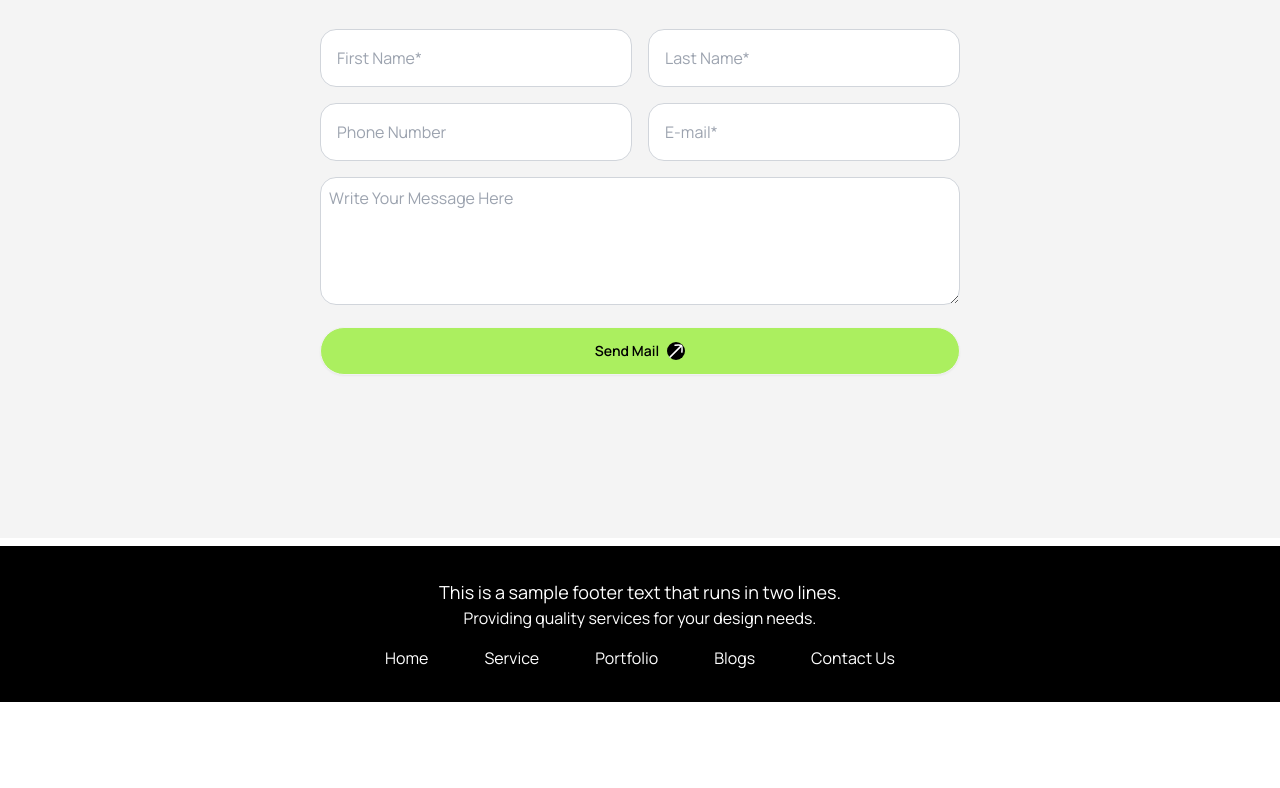
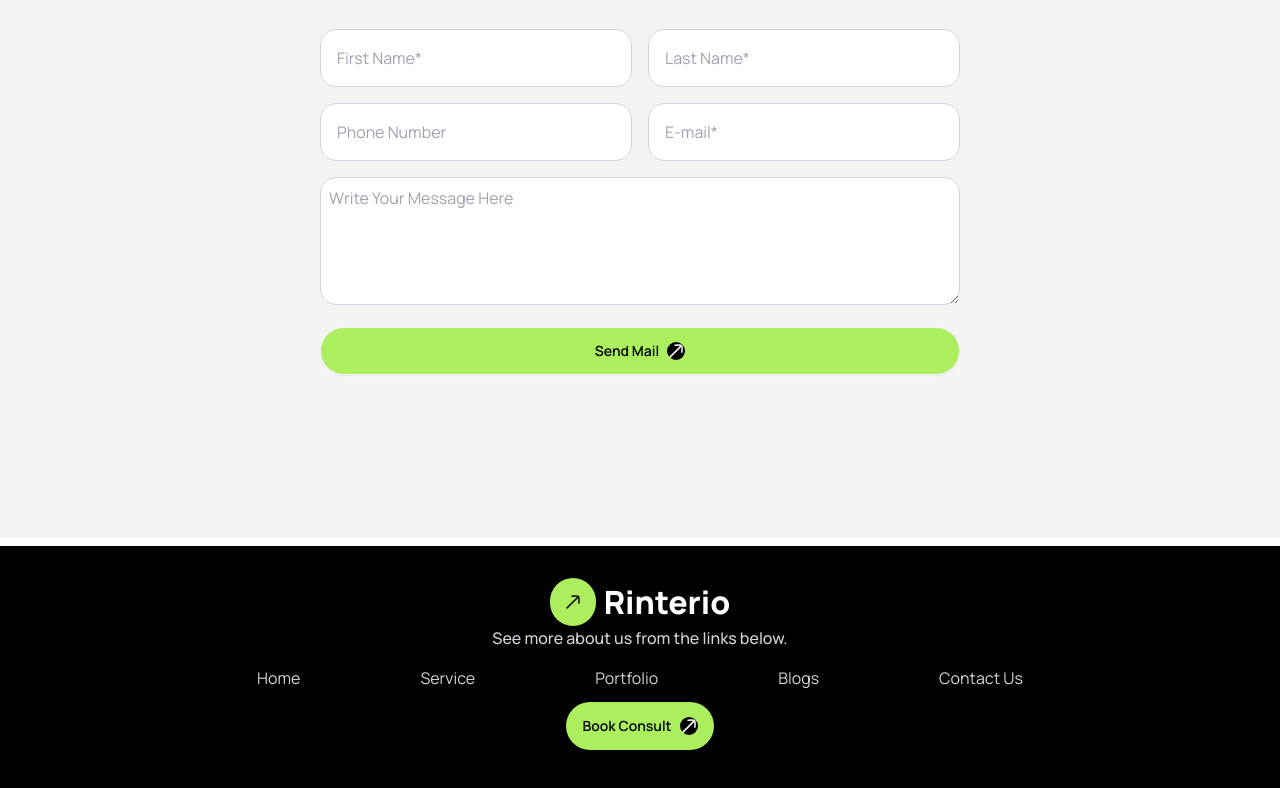
Before and after one commit to FARANTO/a3-b10, a plain HTML site: page index.html in a window 1280 px wide. Shown: the part 4154-4942 px from the top of the page. Before the commit the page ends 4856 px from the top, so only its background shows below. Drawn offline with nearby package versions, Linux system fonts and the light colour scheme.

Commit message:
final commit

```diff
--- a/index.html
+++ b/index.html
@@ -380,12 +380,15 @@
       <div class="bg-white p-[24px] rounded-md shadow-md">
         <img src="./assets/img2.png" alt="Project Image" class="w-full h-full object-cover rounded-md">
       </div>
+      <div class="bg-white p-[12px] border rounded shadow-md flex items-center justify-center hidden lg:hidden md:flex">
+        <img src="./assets/img3.png" alt="Project Image" class="object-cover h-50 w-50 rounded-md justify-center items-center">
+      </div>
     </div>
 
     <!-- Second Grid Container -->
     <div class="grid grid-cols-1 md:grid-cols-2 lg:grid-cols-4 gap-2 mt-2">
 
-      <div class="bg-white p-[12px] border rounded shadow-md flex items-center justify-center">
+      <div class="bg-white p-[12px] border rounded shadow-md flex items-center justify-center lg:flex md:hidden sm:flex">
         <img src="./assets/img3.png" alt="Project Image" class="object-cover h-50 w-50 rounded-md justify-center items-center">
       </div>
 
@@ -717,18 +720,64 @@
 <footer class="py-8 bg-black text-white">
   <!-- Centered Paragraph -->
   <div class="text-center mb-4">
-    <p class="text-lg">This is a sample footer text that runs in two lines.</p>
-    <p>Providing quality services for your design needs.</p>
+
+      <!-- Vector Symbol -->
+    <div class="flex justify-center gap-[8px]">
+      <div class="flex items-center justify-center p-4 bg-vectorcolor rounded-full text-black">
+        <svg
+          width="14"
+          height="14"
+          viewBox="0 0 14 14"
+          fill="none"
+          xmlns="http://www.w3.org/2000/svg"
+        >
+          <g id="Group 1">
+            <path
+              id="Vector"
+              d="M12.007 2.05932L1.0033 13.0557"
+              stroke="currentColor"
+              stroke-width="1.5"
+              stroke-linecap="round"
+            />
+            <path
+              id="Vector_2"
+              d="M6.00728 1.18866C6.00728 1.18866 11.6409 0.715645 12.4957 1.57084C13.3503 2.42604 12.8734 8.05944 12.8734 8.05944"
+              stroke="currentColor"
+              stroke-width="1.5"
+              stroke-linecap="round"
+              stroke-linejoin="round"
+            />
+          </g>
+        </svg>
+      </div>
+    <!-- Vector Symbol End -->
+          <h1 class="text-[32px] font-[800]">Rinterio</h1>
+      </div>
+
+
+    <p class="text-[16px] font-[500] text-gray-300">See more about us from the links below.</p>
   </div>
 
   <!-- Navigation Links -->
-  <div class="flex flex-col justify-center lg:flex-row md:flex-row gap-8 space-x-6">
-    <a href="#" class="hover:underline">Home</a>
-    <a href="#" class="hover:underline">Service</a>
-    <a href="#" class="hover:underline">Portfolio</a>
-    <a href="#" class="hover:underline">Blogs</a>
-    <a href="#" class="hover:underline">Contact Us</a>
+  <div class="flex flex-col items-center justify-center lg:flex-row md:flex-row lg:gap-[120px] md:gap-5">
+    <a href="#" class="font-[400] text-[16px] text-gray-300">Home</a>
+    <a href="#" class="font-[400] text-[16px] text-gray-300">Service</a>
+    <a href="#" class="font-[400] text-[16px] text-gray-300">Portfolio</a>
+    <a href="#" class="font-[400] text-[16px] text-gray-300">Blogs</a>
+    <a href="#" class="font-[400] text-[16px] text-gray-300">Contact Us</a>
   </div>
+
+  <!-- Book Consult Button Start-->
+  <div class="flex justify-center my-3">
+  <a class="btn border-none rounded-[32px] bg-vectorcolor text-black lg:flex flex-row-reverse md:flex"><span class="bg-black rounded-3xl p-[2px] border-none"><svg width="14" height="14" viewBox="0 0 14 14" fill="none" xmlns="http://www.w3.org/2000/svg">
+    <g id="Group 1">
+    <path id="Vector" d="M12.0109 2.10278L1.00728 13.0991" stroke="white" stroke-width="1.5" stroke-linecap="round"/>
+    <path id="Vector_2" d="M6.01123 1.23212C6.01123 1.23212 11.6449 0.759102 12.4996 1.6143C13.3542 2.4695 12.8773 8.10289 12.8773 8.10289" stroke="white" stroke-width="1.5" stroke-linecap="round" stroke-linejoin="round"/>
+    </g>
+    </svg></span>Book Consult</a>
+  </div>
+<!--Book Consult Button End-->
+
 </footer>
 </body>
 </html>
```
